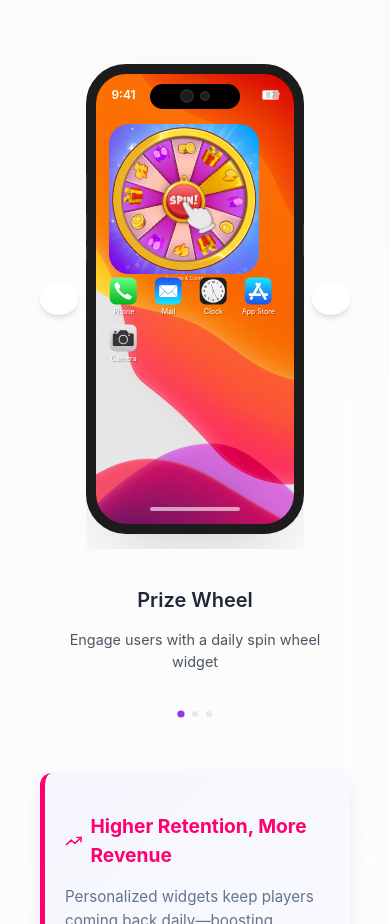
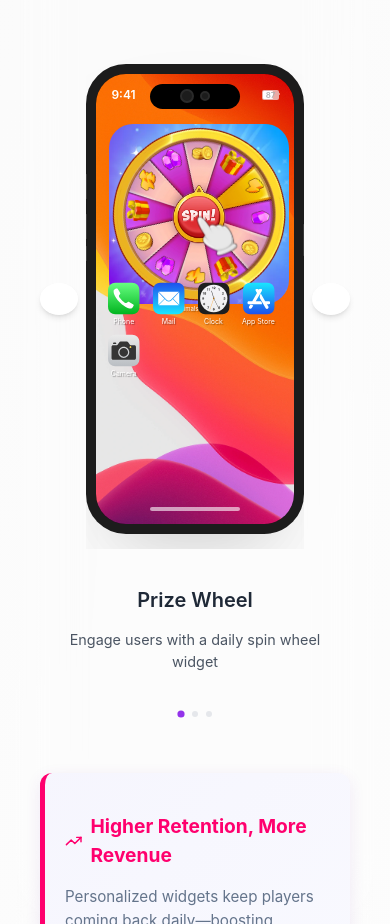
Before and after one commit to AdiNehama/Tapp, a React (Vite) app: page / in a window 390 px wide. Shown: the part 861-1785 px from the top of the page. Built offline with nearby package versions, Linux system fonts and the light colour scheme.

Commit message:
Update phone.css

```diff
--- a/src/components/phoneMockup/phone.css
+++ b/src/components/phoneMockup/phone.css
@@ -407,7 +407,7 @@
   position: absolute;
   top: 50px;
   left: 13px;
-  transform: scale(0.5);
+  transform: scale(0.6);
   transform-origin: top left;
   display: flex;
   flex-direction: column;
@@ -455,7 +455,7 @@
   left: 48%;
   transform: translateX(-50%);
   width: 90%;
-  top: 200px;
+  top: 205px;
   gap: 2px;
 }
 
@@ -481,8 +481,8 @@
 }
 
 .app-icon img {
-  width: 30px;
-  height: 30px;
+  width: 35px;
+  height: 35px;
 }
 
 @media (min-width: 768px) {
```
